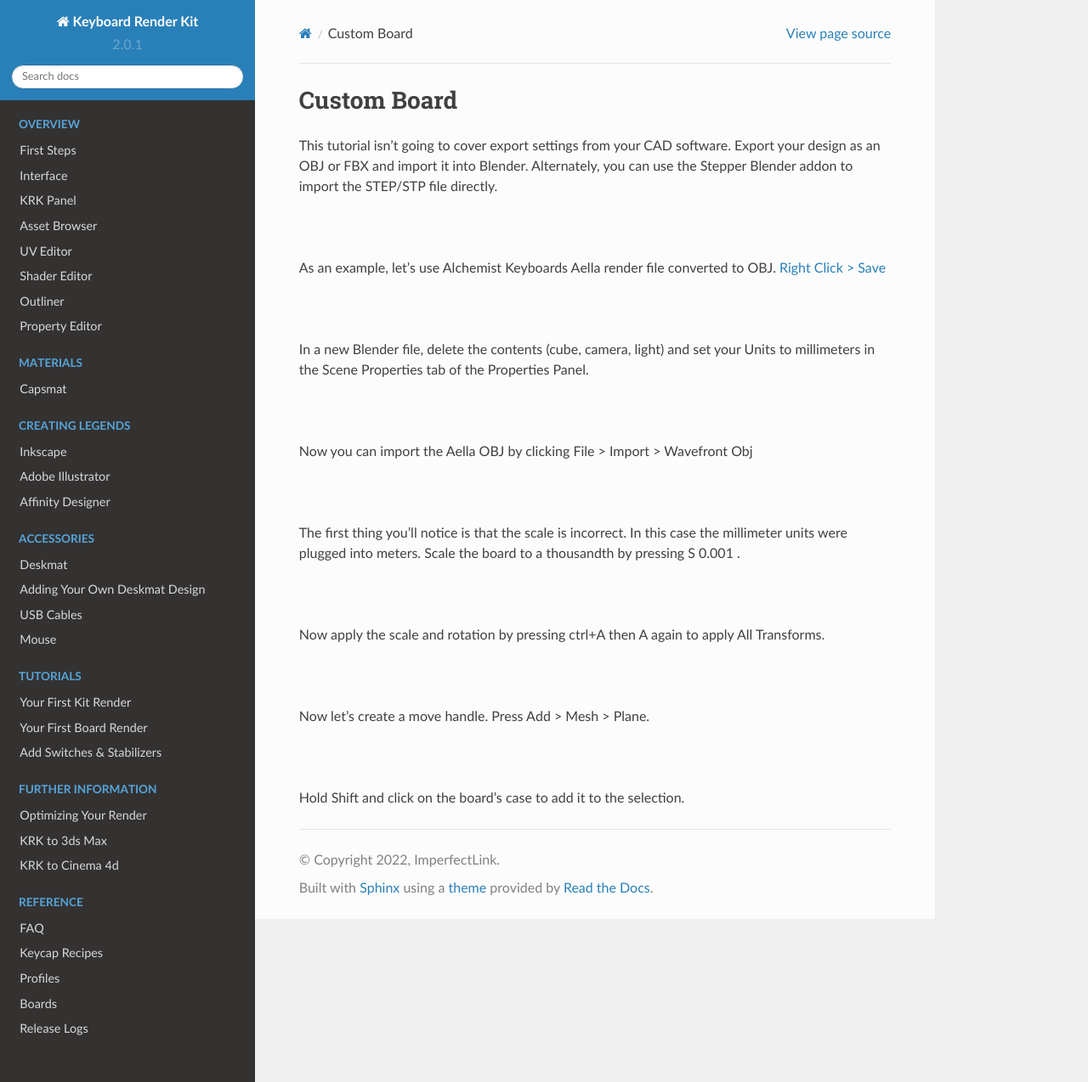
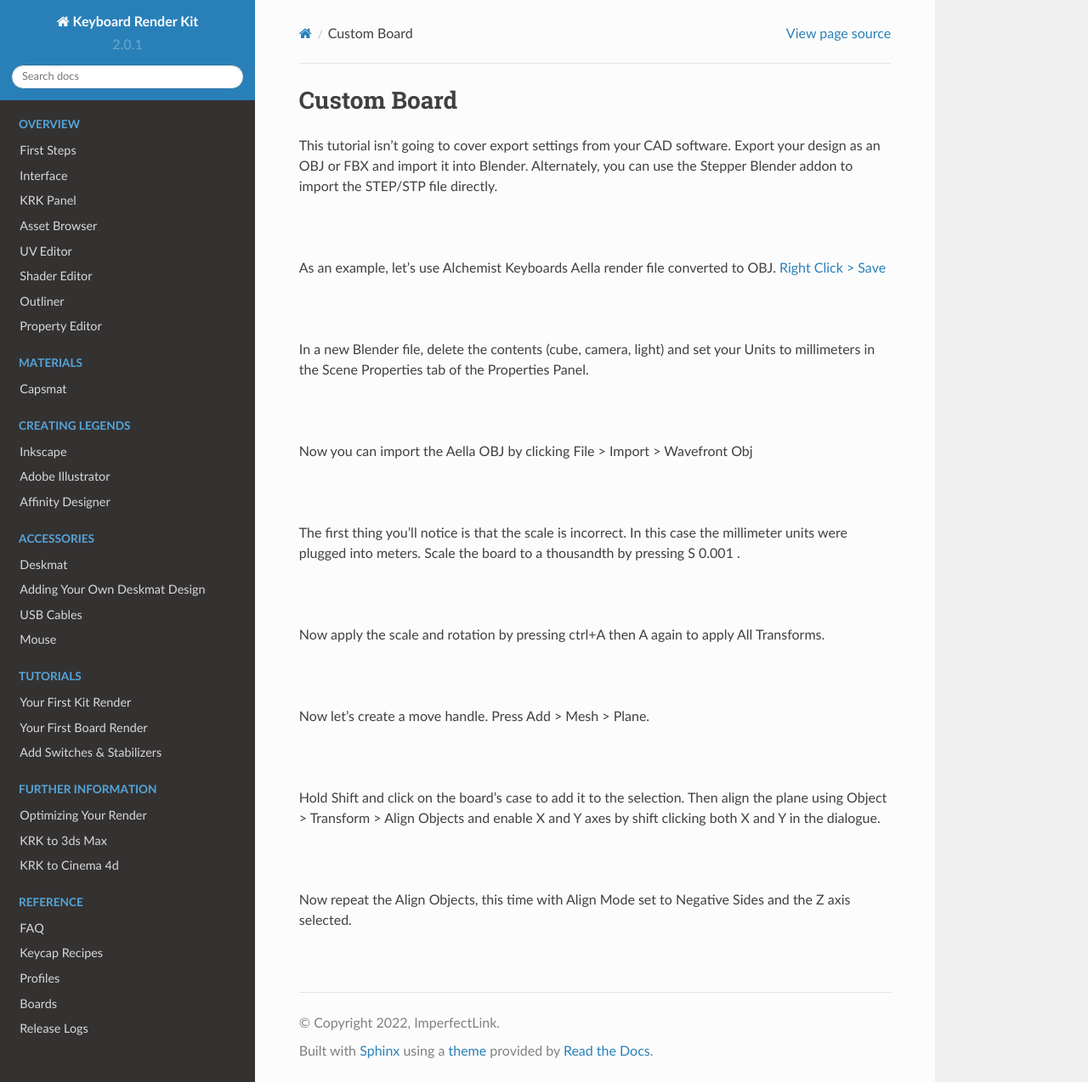
Before and after one commit to imperfectlink/KeyboardRenderKit, a Sphinx documentation site: the page built from docs/source/board_custom.rst, in a window 1280 px wide and 1274 px high. Shown: the whole window at 85% size. Built offline with Sphinx 7.4.7 and the Read the Docs theme 2.0.0, drawn with Linux system fonts in a browser that asks for light colours.

Commit message:
Update board_custom.rst

```diff
--- a/docs/source/board_custom.rst
+++ b/docs/source/board_custom.rst
@@ -29,4 +29,10 @@ Now let's create a move handle. Press Add > Mesh > Plane.
 
 |
 
-Hold Shift and click on the board's case to add it to the selection.
+Hold Shift and click on the board's case to add it to the selection. Then align the plane using Object > Transform > Align Objects and enable X and Y axes by shift clicking both X and Y in the dialogue.
+
+|
+
+Now repeat the Align Objects, this time with Align Mode set to Negative Sides and the Z axis selected.
+
+|
```
